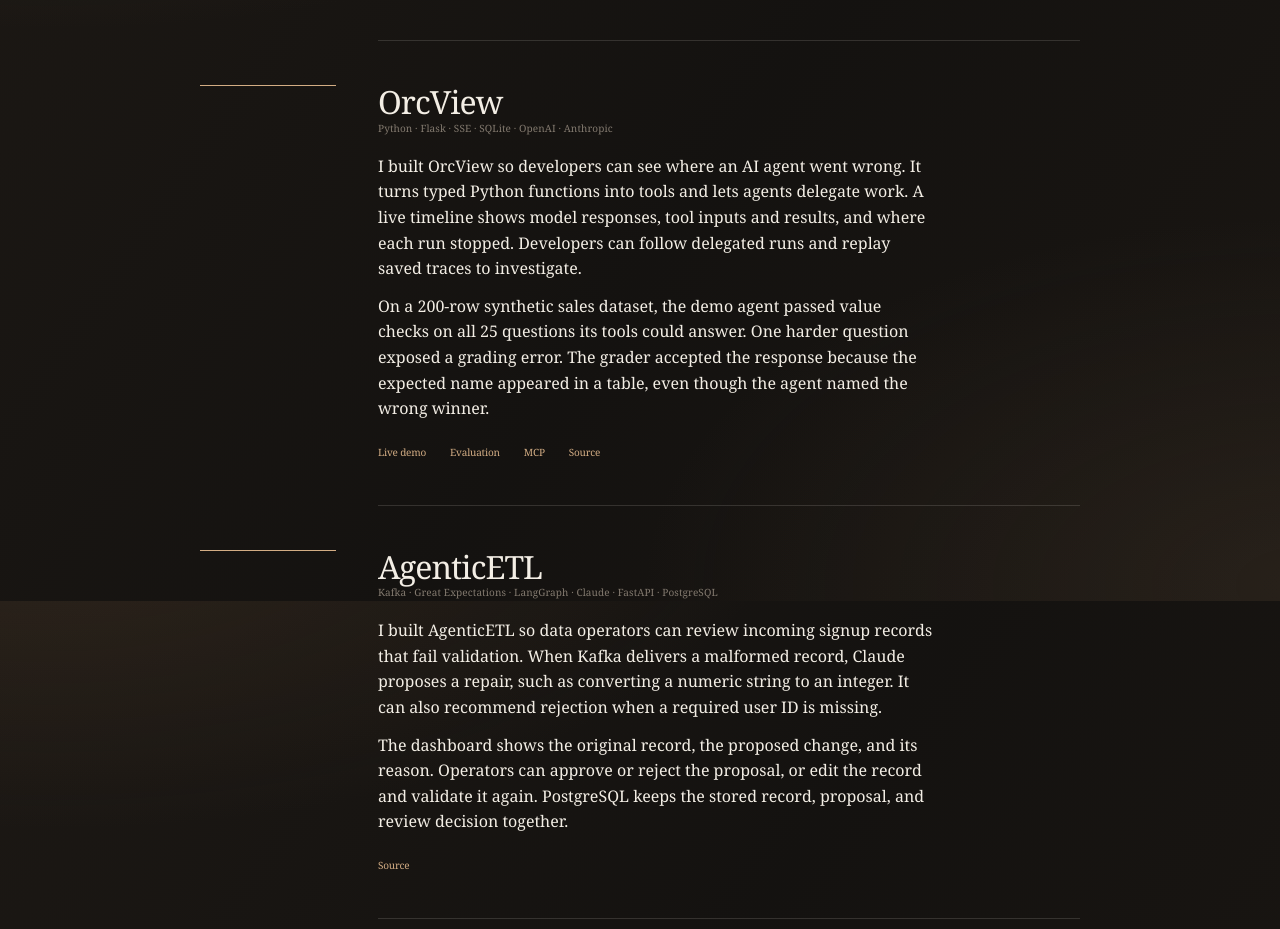
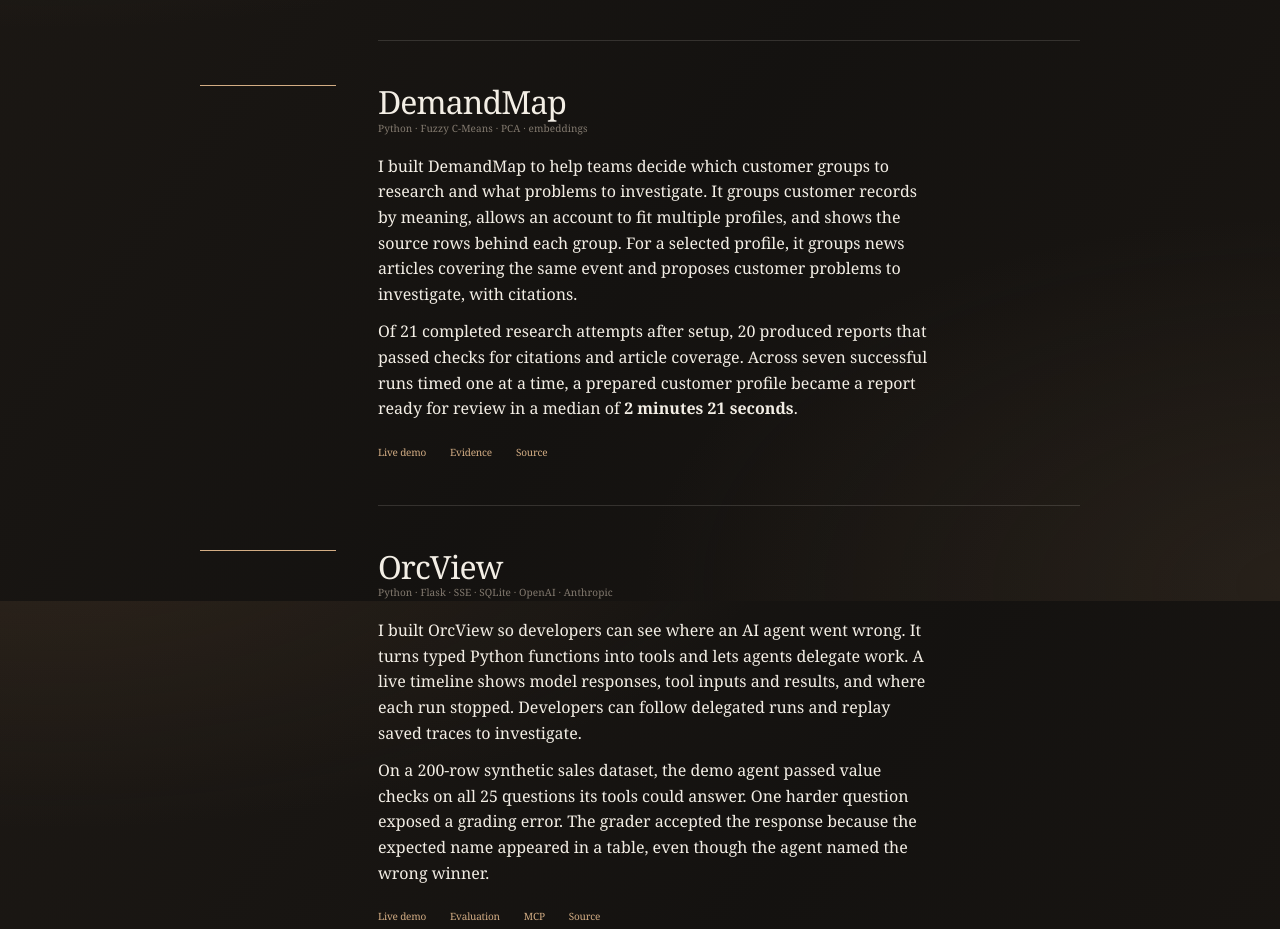
Before and after one commit to ajorge2/ajorge2.github.io, a plain HTML site: page index.html in a window 1280 px wide. Shown: the part 3399-4328 px from the top of the page. Drawn offline with nearby package versions, Linux system fonts and the light colour scheme; a web font is replaced by a local one.

Commit message:
Move DemandMap above OrcView

```diff
--- a/index.html
+++ b/index.html
@@ -218,10 +218,10 @@
     .work-section > .item:nth-of-type(1) { order: 1; } /* SQLHarness */
     .work-section > .item:nth-of-type(2) { order: 2; } /* Context Saver */
     .work-section > .item:nth-of-type(3) { order: 3; } /* CodeArchitect */
-    .work-section > .item:nth-of-type(5) { order: 4; } /* OrcView */
-    .work-section > .item:nth-of-type(7) { order: 5; } /* AgenticETL */
-    .work-section > .item:nth-of-type(8) { order: 6; } /* VariantGrid */
-    .work-section > .item:nth-of-type(9) { order: 7; } /* DemandMap */
+    .work-section > .item:nth-of-type(9) { order: 4; } /* DemandMap */
+    .work-section > .item:nth-of-type(5) { order: 5; } /* OrcView */
+    .work-section > .item:nth-of-type(7) { order: 6; } /* AgenticETL */
+    .work-section > .item:nth-of-type(8) { order: 7; } /* VariantGrid */
     .work-section > .item:nth-of-type(4) { order: 8; } /* Credit Stress Predictor */
     .work-section > .item:nth-of-type(6) { order: 9; } /* Learning Accelerator */
     .work-section > .item:nth-of-type(10) { order: 10; } /* Brazil Crash Severity */
```
